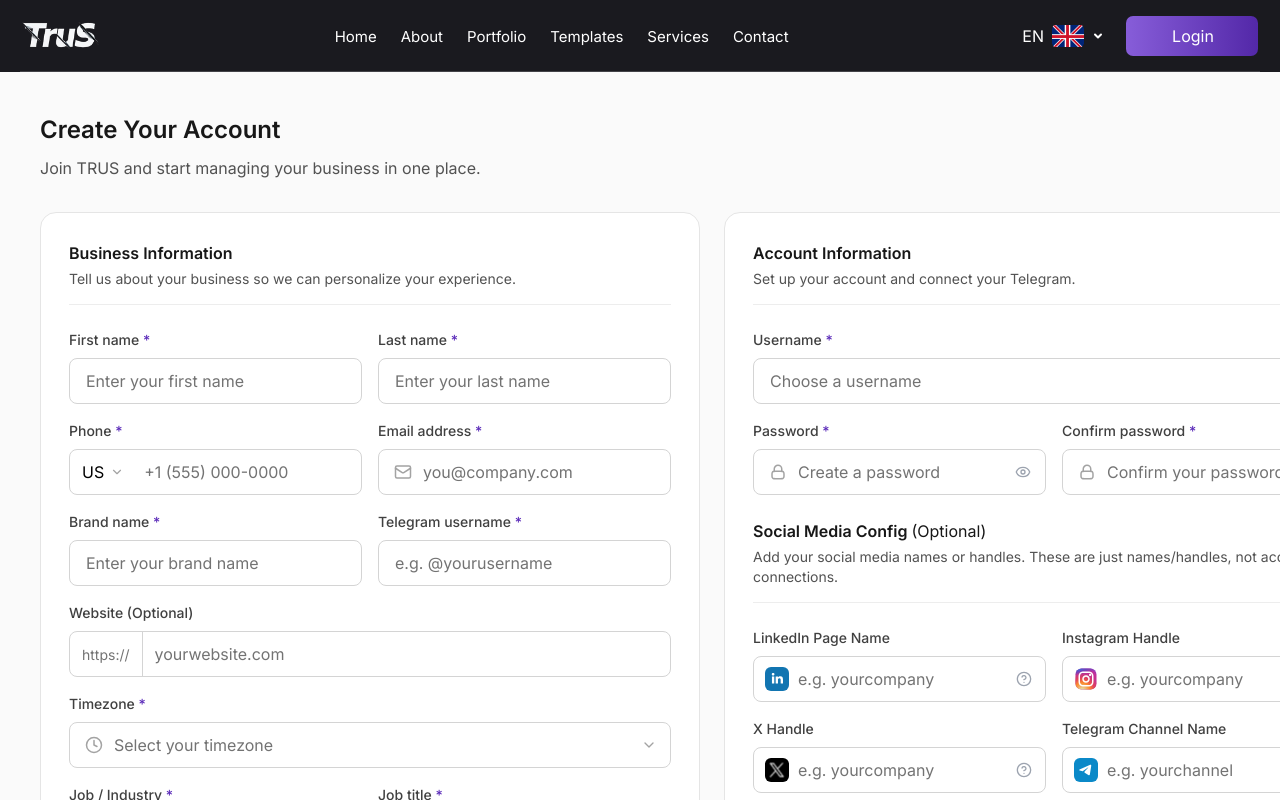
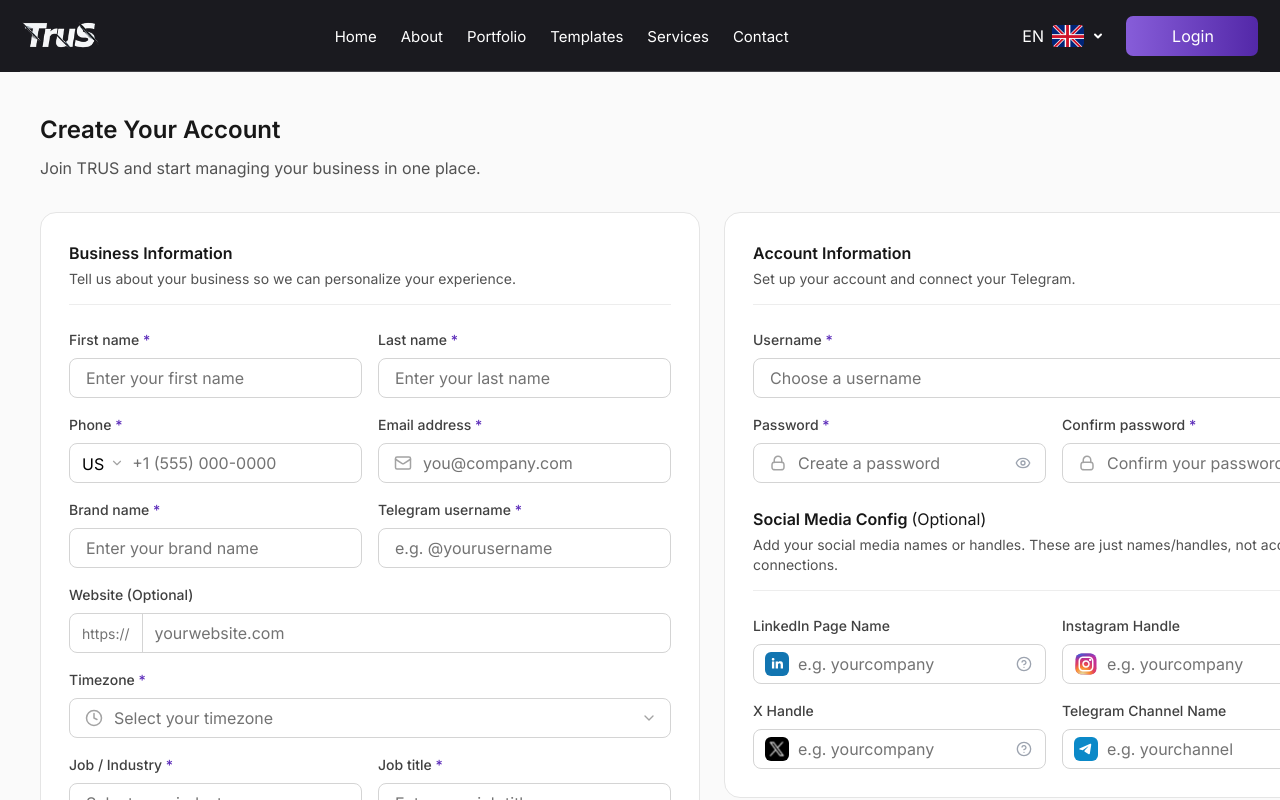
Before and after one commit to shadiiiHz/trus-web-app, a React (Vite) app: page /register in a window 1280 px wide. Shown: the top 800 px of the page. Built offline with nearby package versions, Linux system fonts and the light colour scheme.

Commit message:
fix: :bug: edit register form details

```diff
--- a/src/components/auth/RegisterForm.tsx
+++ b/src/components/auth/RegisterForm.tsx
@@ -101,10 +101,10 @@ const iconClass =
   "pointer-events-none absolute left-4 z-10 h-4.5 w-4.5 text-auth-icon";
 
 const inputBaseClass =
-  "w-full rounded-md border border-auth-border bg-white px-4 py-2.5 text-[16px] font-body text-auth-ink outline-none transition-colors duration-200 placeholder:text-auth-placeholder focus:border-brand-accent";
+  "h-10 w-full rounded-md border border-auth-border bg-white px-4 text-[16px] font-body text-auth-ink outline-none transition-colors duration-200 placeholder:text-auth-placeholder focus:border-brand-accent";
 
 const selectBaseClass =
-  "w-full appearance-none rounded-md border border-auth-border bg-white py-2.5 pr-16 text-[16px] font-body text-auth-ink outline-none transition-colors duration-200 focus:border-brand-accent";
+  "flex h-10 w-full items-center appearance-none rounded-md border border-auth-border bg-white pr-16 text-[16px] font-body text-auth-ink outline-none transition-colors duration-200 focus:border-brand-accent";
 
 function RequiredMark() {
   return (
@@ -474,7 +474,7 @@ export function RegisterForm({ copy }: RegisterFormProps) {
                 error={errors.phone && copy.errors[errors.phone]}
               >
                 <div
-                  className={`flex items-stretch rounded-md border bg-white transition-colors duration-200 focus-within:border-brand-accent ${
+                  className={`flex h-10 items-stretch rounded-md border bg-white transition-colors duration-200 focus-within:border-brand-accent ${
                     errors.phone ? "border-red-400" : "border-auth-border"
                   }`}
                 >
@@ -487,7 +487,8 @@ export function RegisterForm({ copy }: RegisterFormProps) {
                         value: c.value,
                         label: c.value,
                       }))}
-                      triggerClassName="h-full bg-transparent py-2.5 pl-3 pr-7 text-[16px] text-auth-ink outline-none"
+                      className="h-10"
+                      triggerClassName="flex h-10 items-center bg-transparent pl-3 pr-7 text-[16px] text-auth-ink outline-none"
                       panelClassName="min-w-[72px]"
                     />
                     <svg
@@ -517,7 +518,7 @@ export function RegisterForm({ copy }: RegisterFormProps) {
                       clearError("phone");
                     }}
                     aria-invalid={Boolean(errors.phone)}
-                    className="min-w-0 flex-1 bg-transparent px-3 py-2.5 text-[16px] font-body text-auth-ink outline-none placeholder:text-auth-placeholder"
+                    className="min-w-0 flex-1 bg-transparent pr-3 text-[16px] font-body text-auth-ink outline-none placeholder:text-auth-placeholder"
                   />
                 </div>
               </Field>
@@ -607,7 +608,7 @@ export function RegisterForm({ copy }: RegisterFormProps) {
                 label={copy.business.websiteLabel}
                 className="sm:col-span-2"
               >
-                <div className="flex items-stretch overflow-hidden rounded-md border border-auth-border bg-white transition-colors duration-200 focus-within:border-brand-accent">
+                <div className="flex h-10 items-stretch overflow-hidden rounded-md border border-auth-border bg-white transition-colors duration-200 focus-within:border-brand-accent">
                   <span className="flex select-none items-center border-r border-auth-border px-3 text-[14px] text-auth-placeholder">
                     https://
                   </span>
@@ -619,7 +620,7 @@ export function RegisterForm({ copy }: RegisterFormProps) {
                     placeholder={copy.business.websitePlaceholder}
                     value={website}
                     onChange={(e) => setWebsite(e.target.value)}
-                    className="min-w-0 flex-1 bg-transparent px-3 py-2.5 text-[16px] font-body text-auth-ink outline-none placeholder:text-auth-placeholder"
+                    className="min-w-0 flex-1 bg-transparent px-3 text-[16px] font-body text-auth-ink outline-none placeholder:text-auth-placeholder"
                   />
                 </div>
               </Field>
@@ -1008,7 +1009,7 @@ export function RegisterForm({ copy }: RegisterFormProps) {
                     placeholder={copy.social.linkedinPlaceholder}
                     value={linkedin}
                     onChange={(e) => setLinkedin(e.target.value)}
-                    className={`${inputBaseClass} pl-11 pr-9`}
+                    className={`${inputBaseClass} pl-11 pr-10`}
                   />
                   <SocialFieldInfoIcon />
                 </div>
@@ -1030,7 +1031,7 @@ export function RegisterForm({ copy }: RegisterFormProps) {
                     placeholder={copy.social.instagramPlaceholder}
                     value={instagram}
                     onChange={(e) => setInstagram(e.target.value)}
-                    className={`${inputBaseClass} pl-11 pr-9`}
+                    className={`${inputBaseClass} pl-11 pr-10`}
                   />
                   <SocialFieldInfoIcon />
                 </div>
@@ -1052,7 +1053,7 @@ export function RegisterForm({ copy }: RegisterFormProps) {
                     placeholder={copy.social.xHandlePlaceholder}
                     value={xHandle}
                     onChange={(e) => setXHandle(e.target.value)}
-                    className={`${inputBaseClass} pl-11 pr-9`}
+                    className={`${inputBaseClass} pl-11 pr-10`}
                   />
                   <SocialFieldInfoIcon />
                 </div>
@@ -1077,7 +1078,7 @@ export function RegisterForm({ copy }: RegisterFormProps) {
                     placeholder={copy.social.telegramChannelPlaceholder}
                     value={telegramChannel}
                     onChange={(e) => setTelegramChannel(e.target.value)}
-                    className={`${inputBaseClass} pl-11 pr-9`}
+                    className={`${inputBaseClass} pl-11 pr-10`}
                   />
                   <SocialFieldInfoIcon />
                 </div>
```
